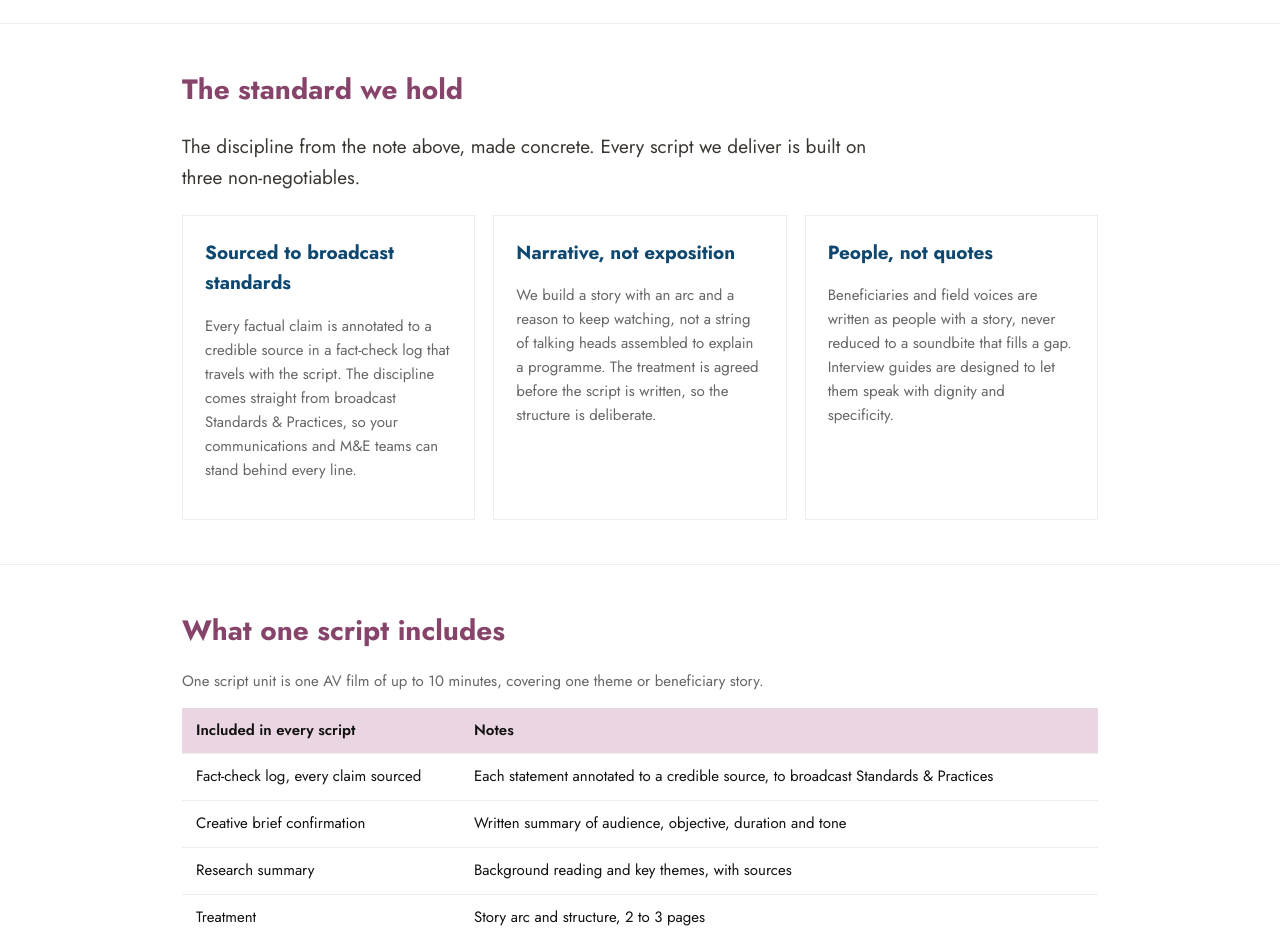
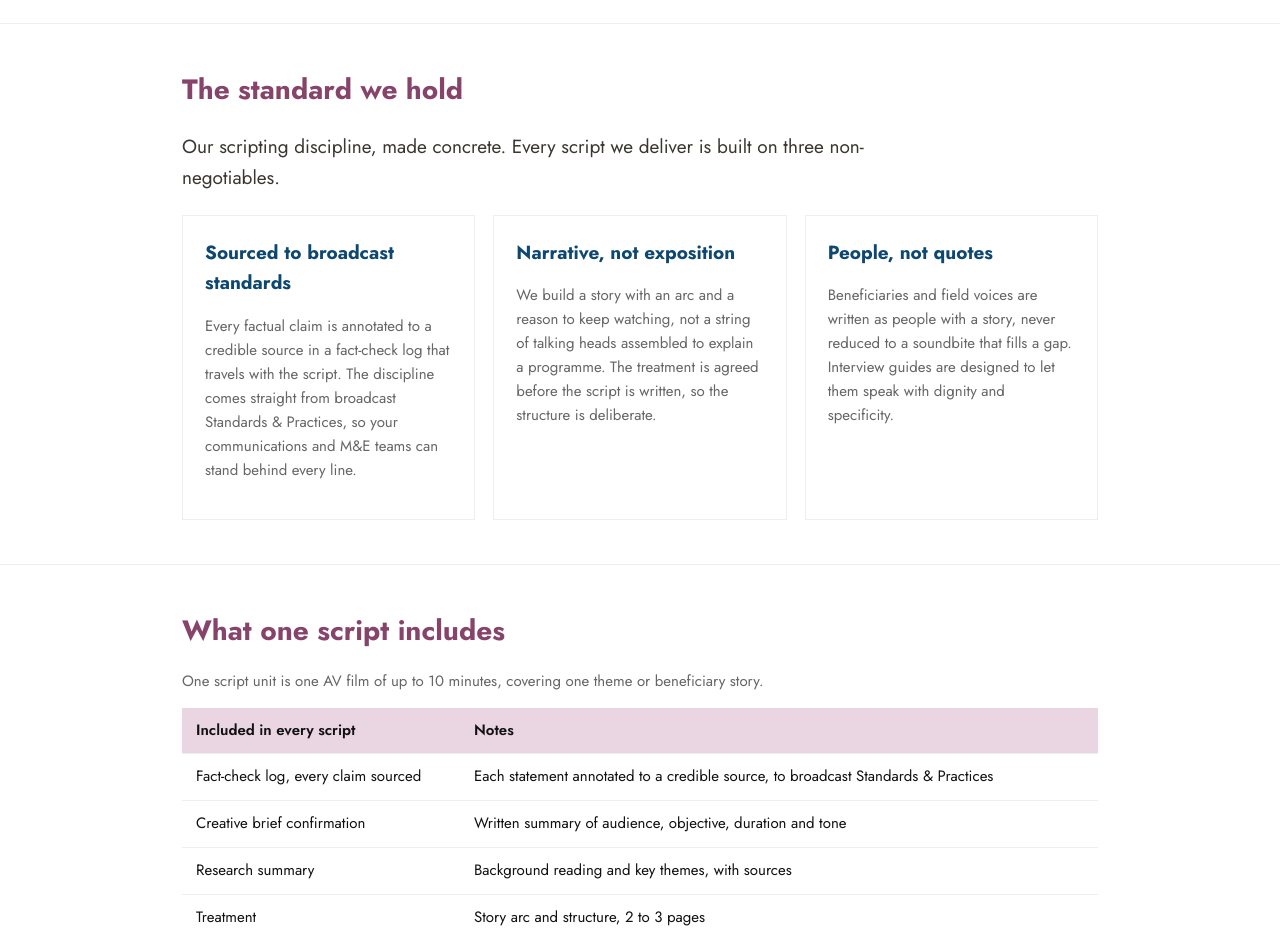
Before and after one commit to sunilrpappu-arch/orchidroom-scriptdesk, a plain HTML site: page index.html in a window 1280 px wide. Shown: the part 1880-2812 px from the top of the page. Drawn offline with Linux system fonts and the light colour scheme.

Commit message:
Script Desk: make the standard section self-standing
Co-Authored-By: Claude Opus 4.8 <noreply@anthropic.com>
Claude-Session: https://claude.ai/code/session_01MG4ACmNQ6Mc2yFovEAURHQ

```diff
--- a/index.html
+++ b/index.html
@@ -91,7 +91,7 @@ footer{padding:36px 0 56px;border-top:1px solid var(--line);font:14px 'Jost','Ce
 <section>
   <div class="wrap">
     <h2>The standard we hold</h2>
-    <p class="lede">The discipline from the note above, made concrete. Every script we deliver is built on three non-negotiables.</p>
+    <p class="lede">Our scripting discipline, made concrete. Every script we deliver is built on three non-negotiables.</p>
     <div class="grid" style="margin-top:22px">
       <div class="card"><h3>Sourced to broadcast standards</h3><p class="muted">Every factual claim is annotated to a credible source in a fact-check log that travels with the script. The discipline comes straight from broadcast Standards &amp; Practices, so your communications and M&amp;E teams can stand behind every line.</p></div>
       <div class="card"><h3>Narrative, not exposition</h3><p class="muted">We build a story with an arc and a reason to keep watching, not a string of talking heads assembled to explain a programme. The treatment is agreed before the script is written, so the structure is deliberate.</p></div>
```
